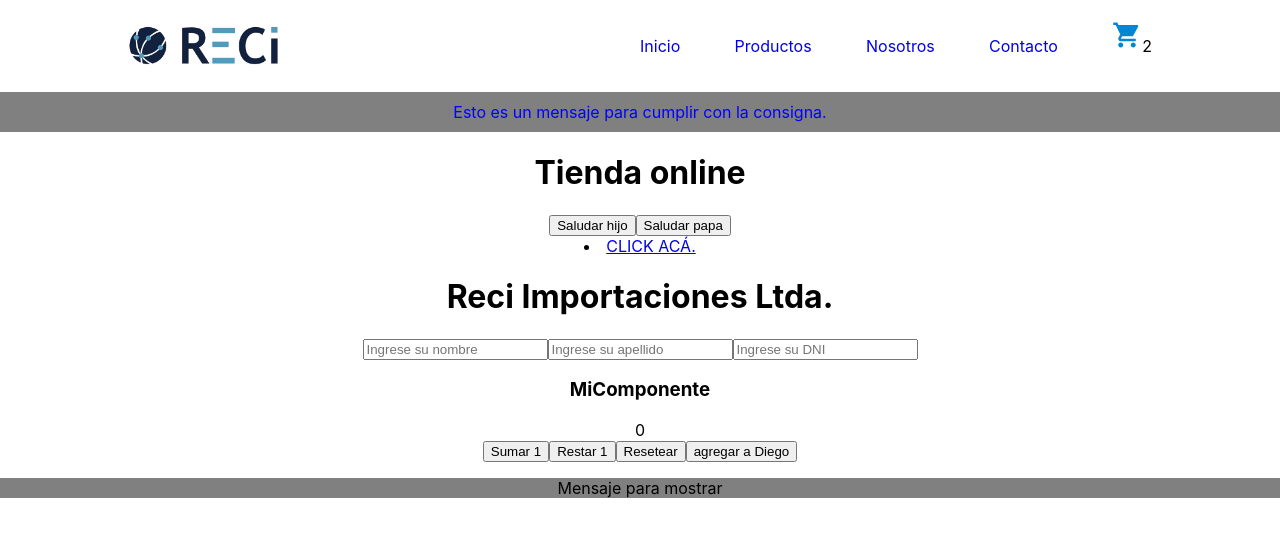
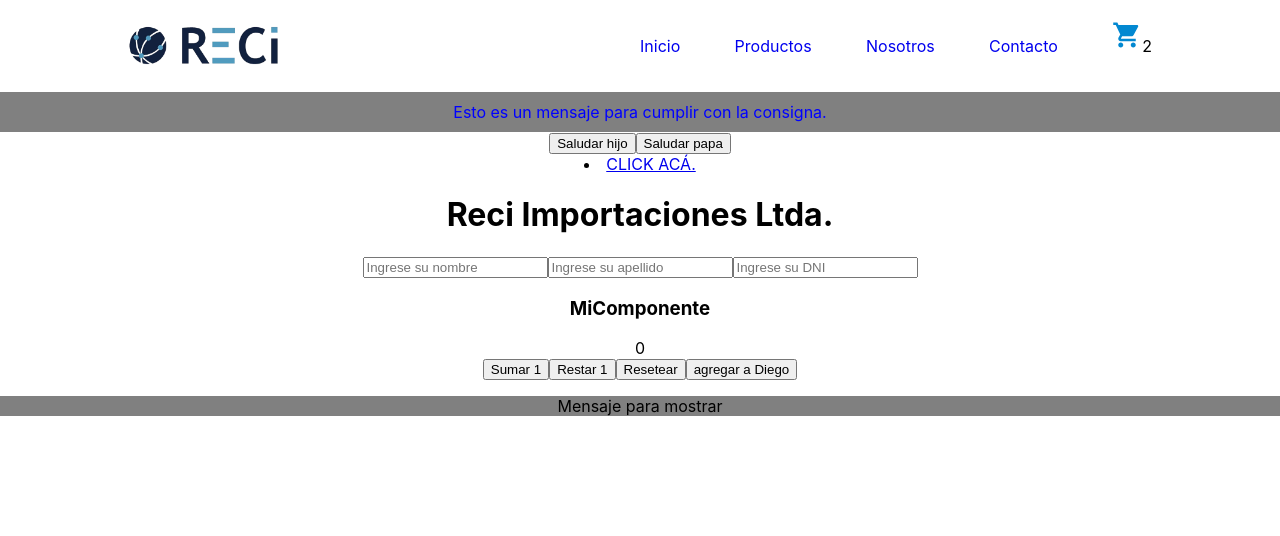
Before and after one commit to maurocig/reci-react, a React (Create React App) app: page / in a window 1280 px wide. Shown: the top 536 px of the page. Built offline with nearby package versions, Linux system fonts and the light colour scheme.

Commit message:
contador 2

```diff
--- a/src/App.js
+++ b/src/App.js
@@ -1,7 +1,6 @@
 // import logo from './logo.svg';
 import './App.css';
 import Navbar from './Components/Navbar/Navbar.js';
-import Header from './Components/Header/Header';
 import Item from './Components/Item';
 import Input from './Components/Input';
 import Title from './Components/Title';
@@ -20,7 +19,6 @@ function App({ name, children, app, saludaPapa, }) {
 		<div className="App">
 			<Navbar style={{ backgroundColor: 'blue' }} />
 			<ItemListContainer greeting="Esto es un mensaje para cumplir con la consigna." />
-			<Header />
 
 			<button onClick={saludoYoHijo}>Saludar hijo</button>
 			<button onClick={saludaPapa}>Saludar papa</button>
--- a/src/Components/Header/Header.js
+++ /dev/null
@@ -1,13 +0,0 @@
-import React from "react";
-import './Header.css';
-
-const Header = () => {
-	return (
-		<>
-			<h1>Tienda online</h1>
-			<img src="" alt="" id="imagen" />
-		</>
-	)
-}
-
-export default Header;
```
Also changed, not shown: src/Components/Header/Header.css (deleted).
